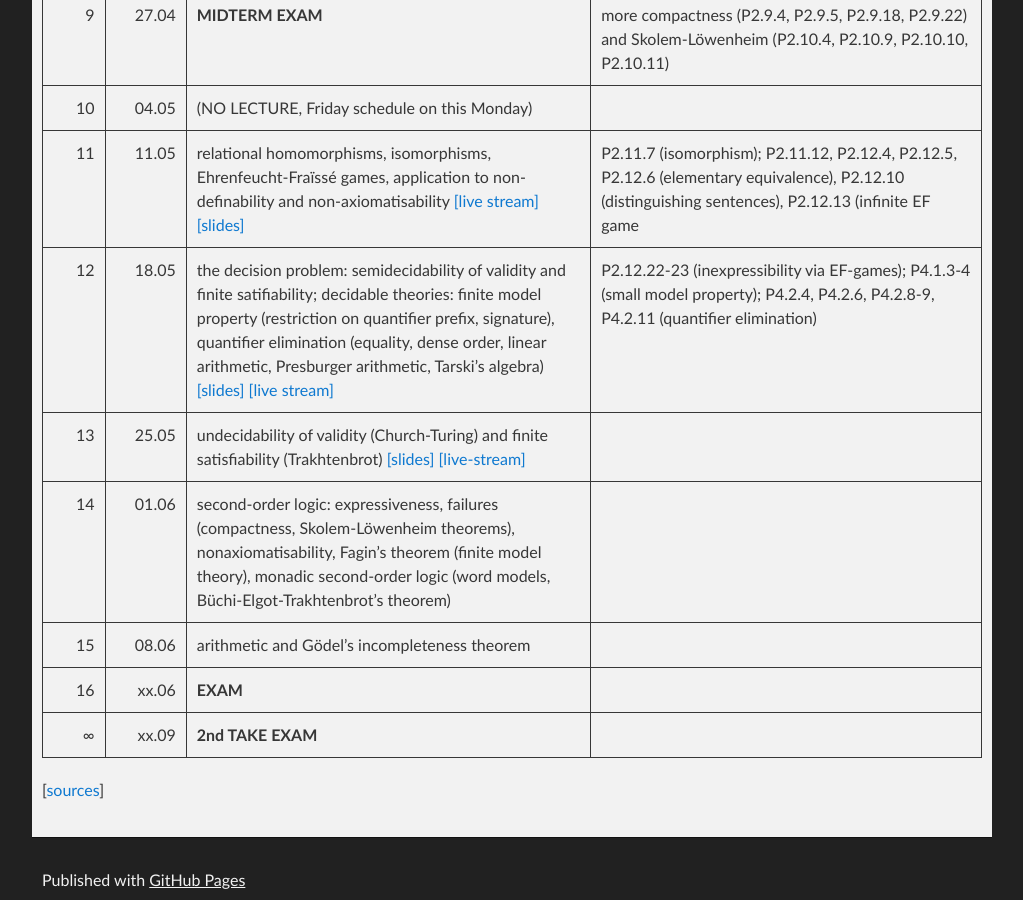
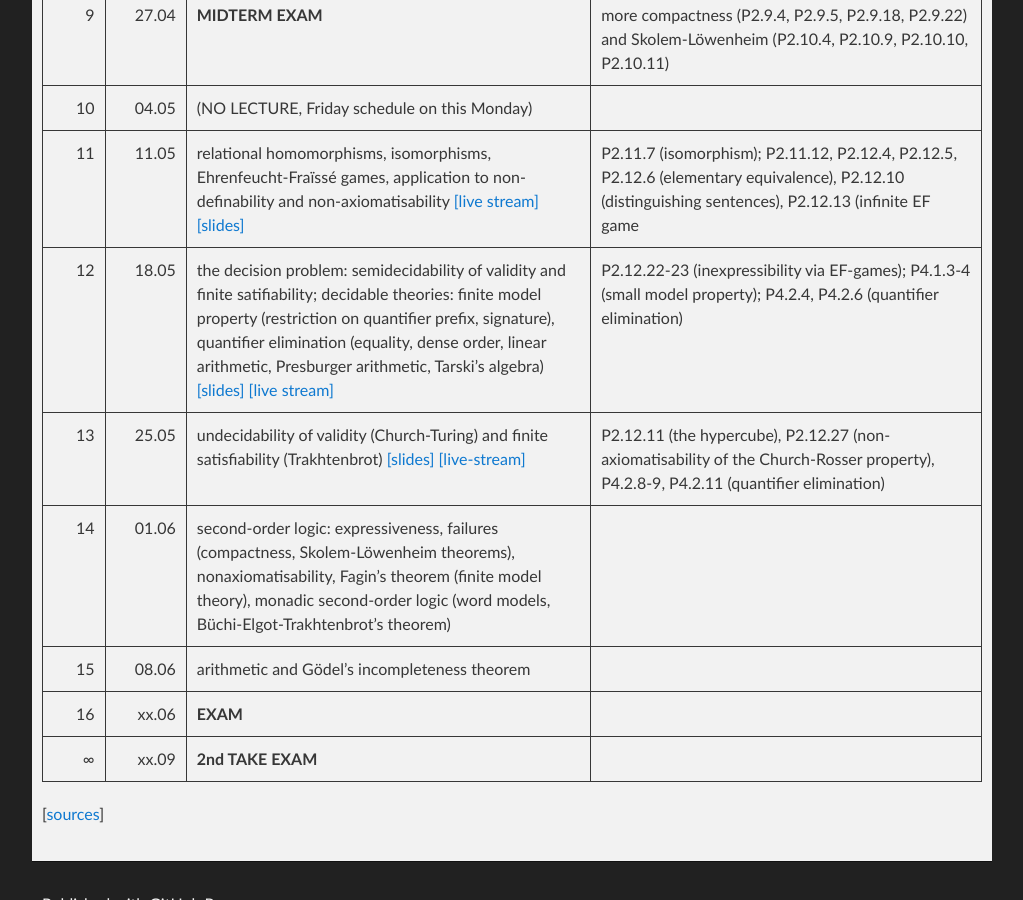
Before and after one commit to lclem/logic_course, a Jekyll site: the page built from docs/index.md, in a window 1280 px wide and 900 px high, scrolled down 3387 px. Shown: the whole window, without its empty margins (128-1151 px from the left). Built offline with Jekyll 4.4.1, drawn with Linux system fonts in a browser that asks for light colours; our own code applies the rules of GitHub Pages for plain Markdown files.

Commit message:
Update index.md

```diff
--- a/docs/index.md
+++ b/docs/index.md
@@ -76,8 +76,8 @@
 | 9 | 27.04 | **MIDTERM EXAM** | more compactness (P2.9.4, P2.9.5, P2.9.18, P2.9.22) and Skolem-Löwenheim (P2.10.4, P2.10.9, P2.10.10, P2.10.11) |
 | 10 | 04.05 | (NO LECTURE, Friday schedule on this Monday) | |
 | 11 | 11.05 | relational homomorphisms, isomorphisms, Ehrenfeucht-Fraïssé games, application to non-definability and non-axiomatisability [[live stream]](https://youtu.be/mtmksRJ3zmM) [[slides]](slides/09-EF_games.pdf) | P2.11.7 (isomorphism); P2.11.12, P2.12.4, P2.12.5, P2.12.6 (elementary equivalence), P2.12.10 (distinguishing sentences), P2.12.13 (infinite EF game |
-| 12 | 18.05 | the decision problem: semidecidability of validity and finite satifiability; decidable theories: finite model property (restriction on quantifier prefix, signature), quantifier elimination (equality, dense order, linear arithmetic, Presburger arithmetic, Tarski's algebra) [[slides]](slides/10-quantifier_elimination.pdf) [[live stream]](https://youtu.be/PpFjRg2_NpM) | P2.12.22-23 (inexpressibility via EF-games); P4.1.3-4 (small model property); P4.2.4, P4.2.6, P4.2.8-9, P4.2.11 (quantifier elimination) |
-| 13 | 25.05 | undecidability of validity (Church-Turing) and finite satisfiability (Trakhtenbrot) [[slides]](slides/11-undecidability.pdf) [[live-stream]](https://youtu.be/3NRi9S-F2Vk) | |
+| 12 | 18.05 | the decision problem: semidecidability of validity and finite satifiability; decidable theories: finite model property (restriction on quantifier prefix, signature), quantifier elimination (equality, dense order, linear arithmetic, Presburger arithmetic, Tarski's algebra) [[slides]](slides/10-quantifier_elimination.pdf) [[live stream]](https://youtu.be/PpFjRg2_NpM) | P2.12.22-23 (inexpressibility via EF-games); P4.1.3-4 (small model property); P4.2.4, P4.2.6 (quantifier elimination) |
+| 13 | 25.05 | undecidability of validity (Church-Turing) and finite satisfiability (Trakhtenbrot) [[slides]](slides/11-undecidability.pdf) [[live-stream]](https://youtu.be/3NRi9S-F2Vk) | P2.12.11 (the hypercube), P2.12.27 (non-axiomatisability of the Church-Rosser property), P4.2.8-9, P4.2.11 (quantifier elimination) |
 | 14 | 01.06 | second-order logic: expressiveness, failures (compactness, Skolem-Löwenheim theorems), nonaxiomatisability, Fagin's theorem (finite model theory), monadic second-order logic (word models, Büchi-Elgot-Trakhtenbrot's theorem) | |
 | 15 | 08.06 | arithmetic and Gödel's incompleteness theorem | |
 | 16 | xx.06 | **EXAM** | |
```
